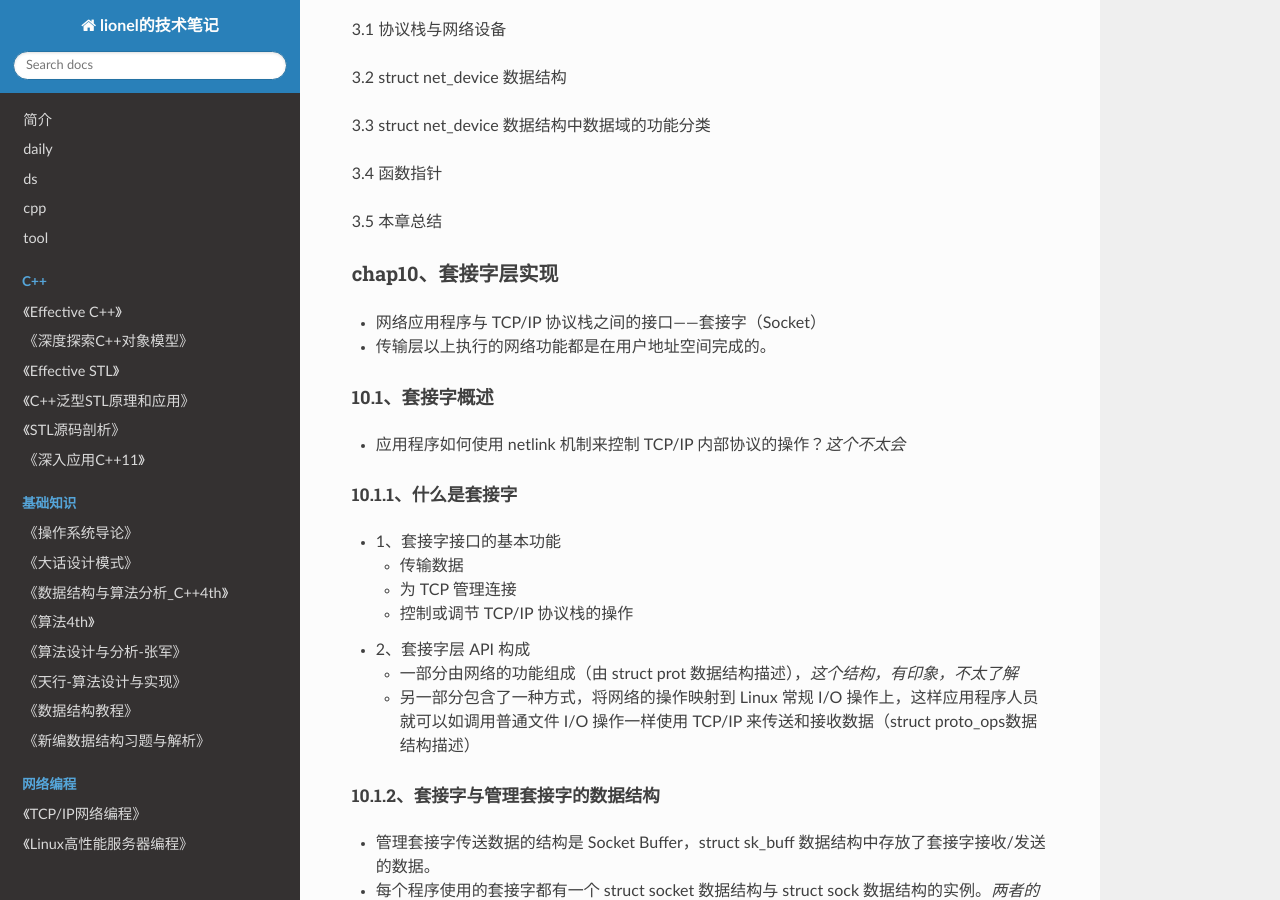
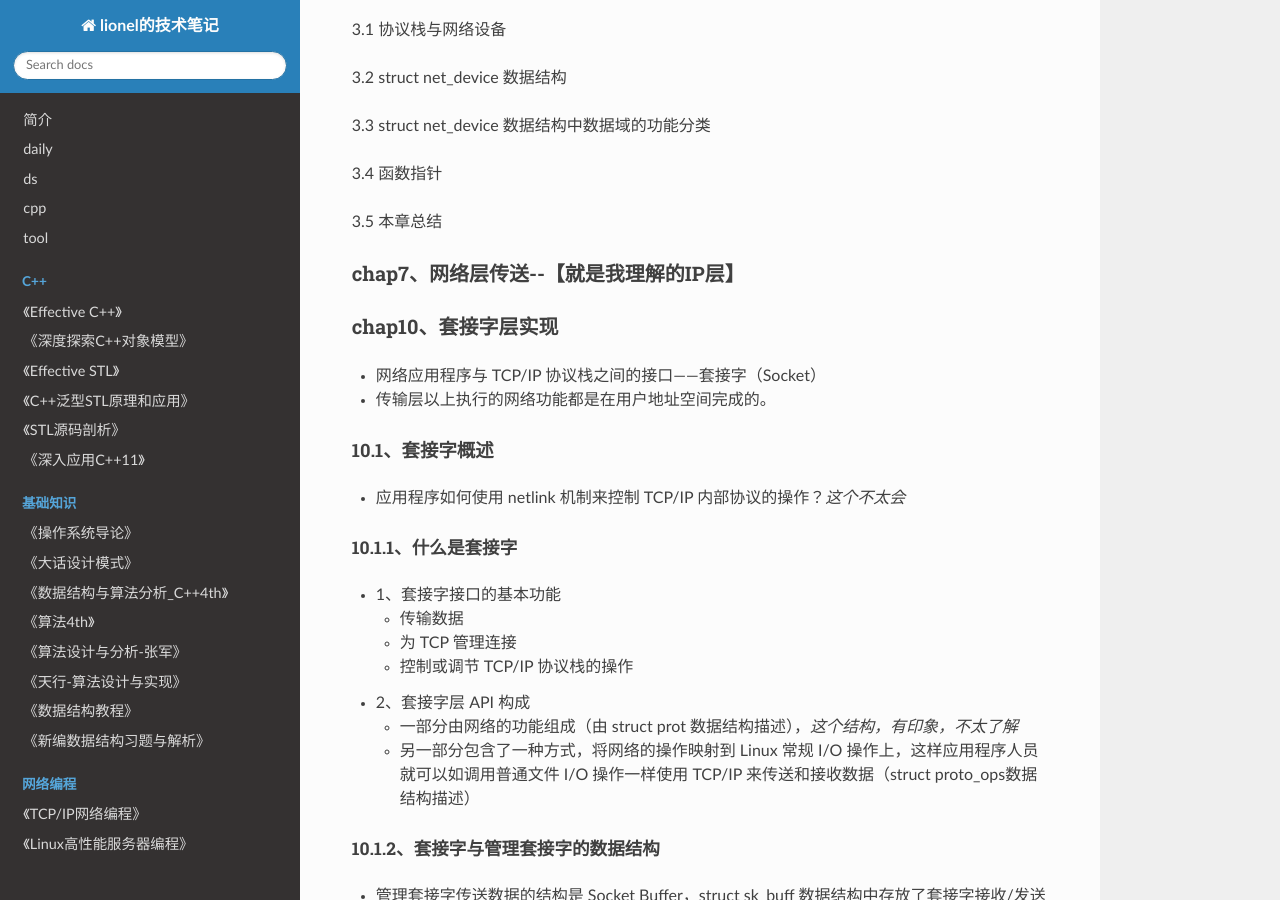
Before and after one commit to wolflion/booknotes, an MkDocs documentation site: the page built from docs/10network/嵌入式Linux网络体系结构设计与TCPIP协议栈.md, in a window 1280 px wide and 900 px high, scrolled down 592 px. Built offline with MkDocs 1.6.1, drawn with Linux system fonts in a browser that asks for light colours; nearby versions of some CDN libraries.

Commit message:
Update 嵌入式Linux网络体系结构设计与TCPIP协议栈.md

```diff
--- a/docs/10network/嵌入式Linux网络体系结构设计与TCPIP协议栈.md
+++ b/docs/10network/嵌入式Linux网络体系结构设计与TCPIP协议栈.md
@@ -27,6 +27,8 @@
 3.4 函数指针
 
 3.5 本章总结
+
+### chap7、网络层传送--【就是我理解的IP层】
 
 ### chap10、套接字层实现
 
```
